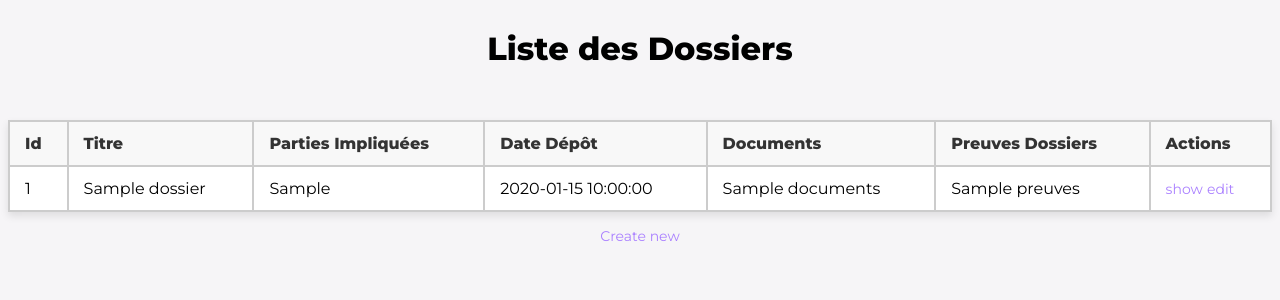
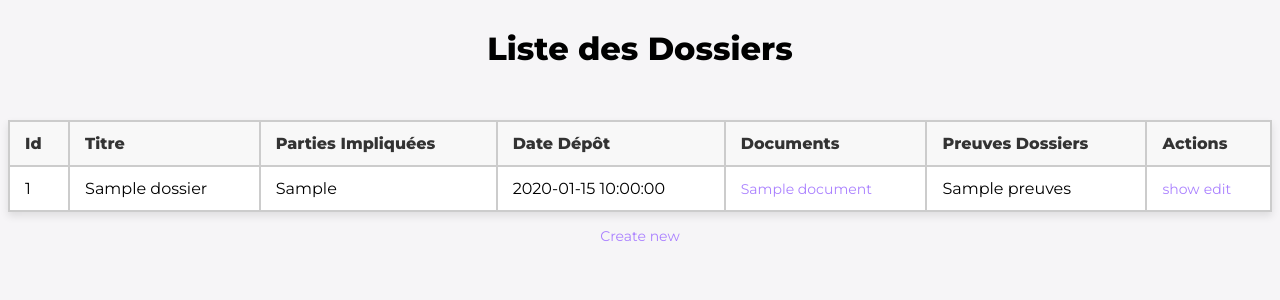
Before and after one commit to Merou1/Gestion_Judiciaire_Symfony, a Symfony app: template templates/dossier/index.html.twig in a window 1280 px wide. Shown: the top 300 px of the page. Run offline with Twig, Linux system fonts and the light colour scheme; the template is opened without the code that fills it: most values are stand-ins (such as "Sample title", 1, 10 or a date in 2020); some libraries are stand-ins or nearby versions.

Commit message:
système de gestion judiciaire final

```diff
--- a/templates/dossier/index.html.twig
+++ b/templates/dossier/index.html.twig
@@ -35,7 +35,11 @@
                 <td>{{ dossier.titre }}</td>
                 <td>{{ dossier.partiesImpliquees }}</td>
                 <td>{{ dossier.dateDepot ? dossier.dateDepot|date('Y-m-d H:i:s') : '' }}</td>
-                <td>{{ dossier.documents ? dossier.documents|join(', ') : '' }}</td>
+                <td>
+                {% for document in dossier.documents %}
+                    <a class="back" href="{{ asset('uploads/documents/' ~ document) }}" target="_blank">{{ document }}</a><br>
+                {% endfor %}
+                </td>
                 <td>
                     {% for preuvesDossier in dossier.preuvesDossiers %}
                         {{ preuvesDossier.preuves }}<br>
```
